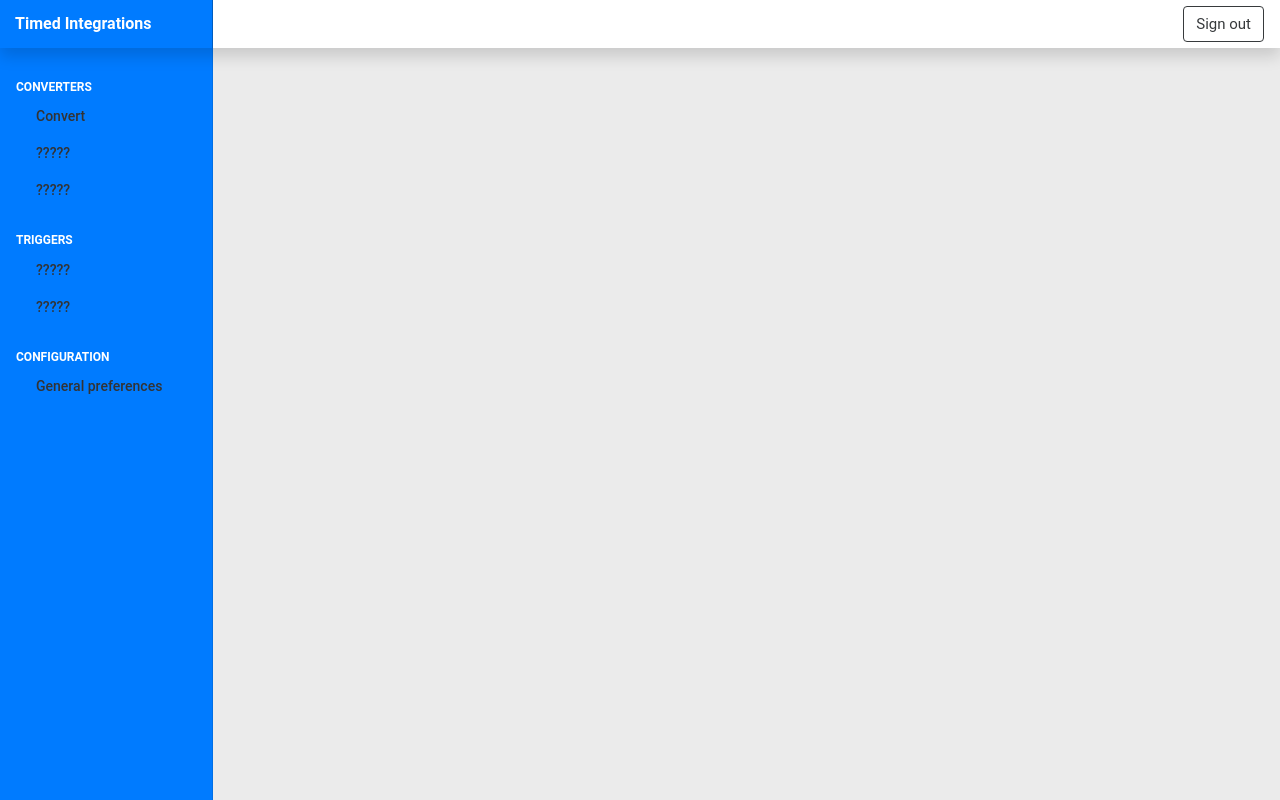
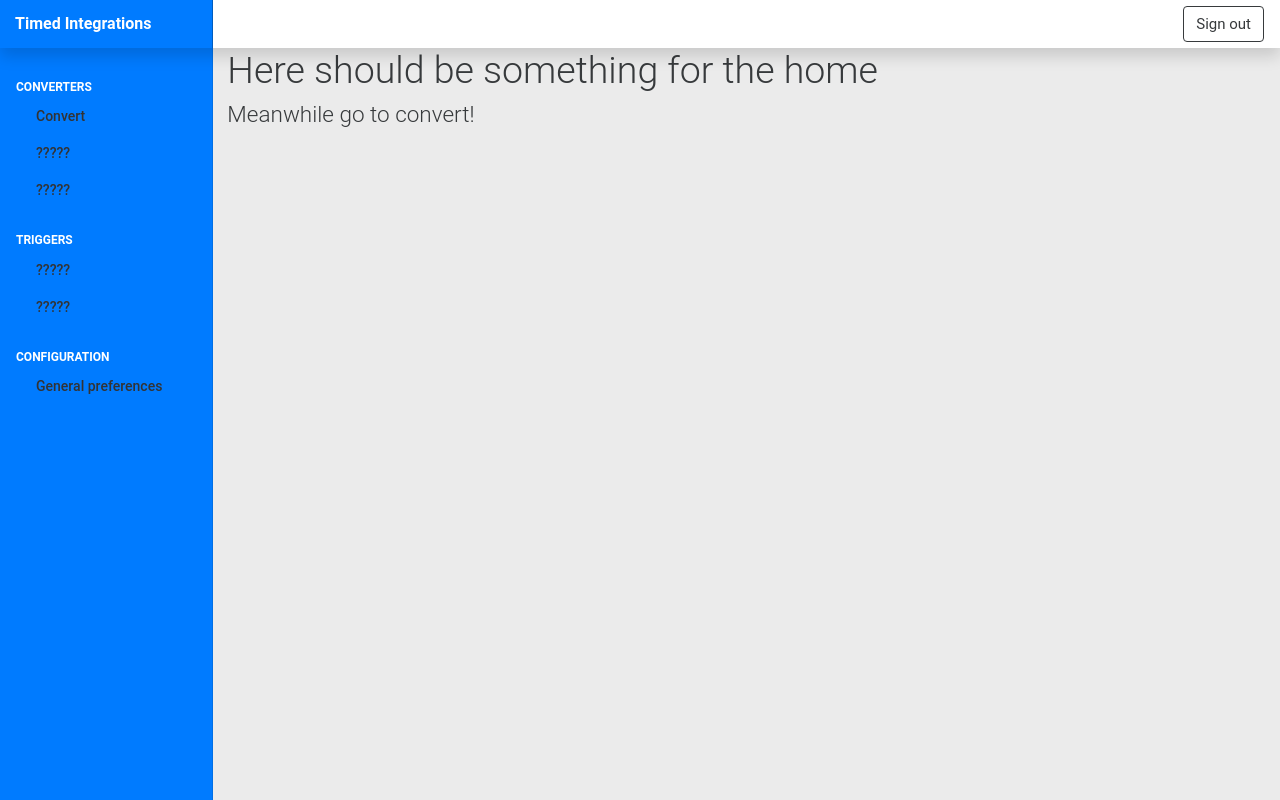
Before and after one commit to fcucullu/timed, a Django app: template webapp/templates/index.html in a window 1280 px wide. Run offline with Django 5.2, Linux system fonts and the light colour scheme; the template is opened without the code that fills it, so the values that code supplies are empty; some libraries are stand-ins or nearby versions.

Commit message:
Loggin checks in the index

```diff
--- a/webapp/configuration/views.py
+++ b/webapp/configuration/views.py
@@ -1,4 +1,8 @@
 from django.shortcuts import render
+from django.contrib.auth.decorators import login_required
+from django.views.decorators.cache import cache_control
 
+@login_required(login_url='/authentication/login')
+@cache_control(no_cache=True, must_revalidate=True, no_store=True)
 def index(request):
     return render(request, 'index.html')
--- a/webapp/converters/views.py
+++ b/webapp/converters/views.py
@@ -5,8 +5,6 @@ from django.contrib import messages
 from .models import Converter
 from .utils.abstract.abstract_converter import AbstractConverter
 from django.http import HttpResponse
-
-
 
 @login_required(login_url='/authentication/login')
 @cache_control(no_cache=True, must_revalidate=True, no_store=True)
--- a/webapp/templates/index.html
+++ b/webapp/templates/index.html
@@ -3,5 +3,7 @@
 {% block content %}
 {% include 'partials/_messages.html' %}
 
+<h1> Here should be something for the home</h1>
+<h4> Meanwhile go to convert!</h1>
 
 {% endblock %}
```
